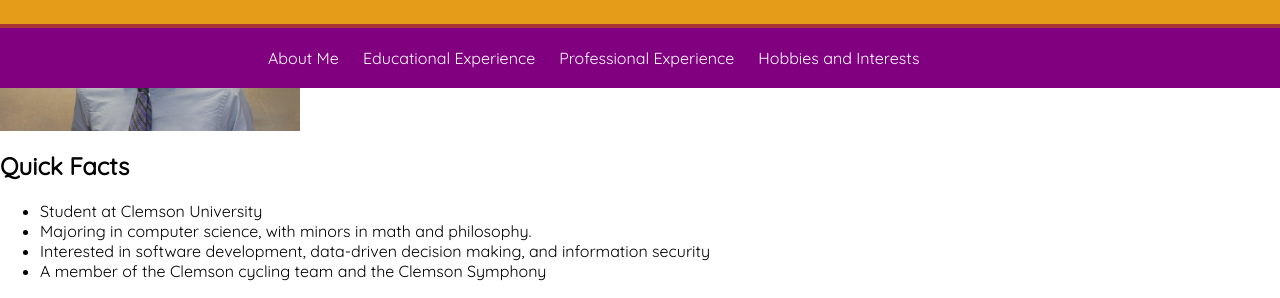
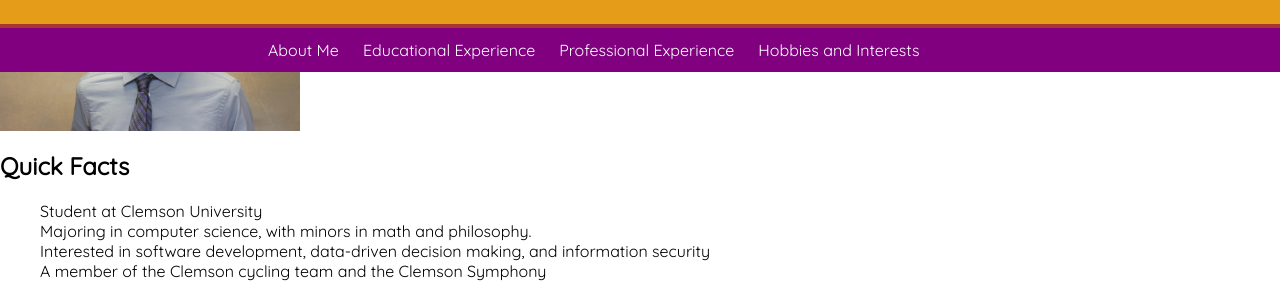
Before and after one commit to benCoomes/webdev2, a plain HTML site: page 1-html/ben-website/ben-info.html in a window 1280 px wide. Shown: the part 69-367 px from the top of the page. Drawn offline with Linux system fonts and the light colour scheme.

Commit message:
refactored navigation menu

```diff
--- a/1-html/ben-website/ben-info.html
+++ b/1-html/ben-website/ben-info.html
@@ -23,7 +23,6 @@
 
 			#menu{
 				background-color: purple;
-				color: white;
 				overflow: auto;
 
 			}
@@ -32,25 +31,6 @@
 				position: fixed;
 				width: 100vw;
 				background-color: grey;
-			}
-
-
-			.menu-cell{
-				float: left;
-				height: auto;
-			}
-
-			.menu-item{
-				padding-right: 12px;
-				padding-left: 12px;
-				text-align: center;
-				border-bottom: 4px transparent solid;
-				border-top: 4px transparent solid;
-			}
-
-			.menu-item:hover{
-				border-bottom: 4px orange solid;
-				border-top: 4px orange solid;
 			}
 
 			.left-pad{
@@ -62,8 +42,32 @@
 				margin: 0;
 			}
 
-			h1{
+			ul{
+				list-style: none;
+				margin: 0;
+			}
 
+			li a{
+				display: block;
+				float: left;
+				height: auto;
+
+				text-decoration: none;
+				color: white;
+				text-align: center;
+
+				padding-top: 8px;
+				padding-bottom: 8px;
+				padding-right: 12px;
+				padding-left: 12px;
+
+				border-bottom: 4px transparent solid;
+				border-top: 4px transparent solid;
+			}
+
+			li a:hover{
+				border-bottom: 4px orange solid;
+				border-top: 4px orange solid;
 			}
 
 		</style>
@@ -75,19 +79,14 @@
 					<h1>Ben Coomes</h1>
 			</div>
 
-			<div id="menu" class="left-pad">
-				<div class="menu-cell">
-					<div class="menu-item"><p>About Me</p></div>
-				</div>
-				<div class="menu-cell">
-					<div class="menu-item"><p>Educational Experience</p></div>
-				</div>
-				<div class="menu-cell">
-					<div class="menu-item"><p>Professional Experience</p></div>
-				</div>
-				<div class="menu-cell">
-					<div class="menu-item"><p>Hobbies and Interests</p></div>
-				</div>
+			<ul id="menu" class="left-pad">
+				<li> <a href="">About Me</a> </li>
+
+				<li> <a href="">Educational Experience</a> </li>
+
+				<li> <a href="">Professional Experience</a> </li>
+
+				<li> <a href="">Hobbies and Interests</a> </li>
 			</div>
 		</div>
 
```
